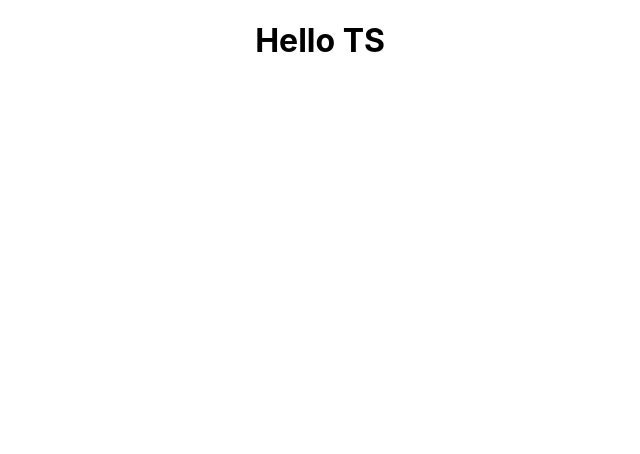
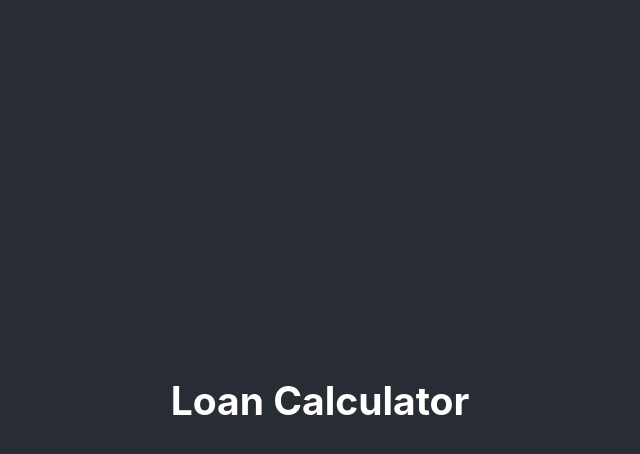
Before and after one commit to Axhar85/loan-calculator, a React (Create React App) app: page / in a window 1280 px wide. Shown: the top 454 px of the page, without its empty margins (320-960 px from the left). Built offline with nearby package versions, Linux system fonts and the light colour scheme.

Commit message:
creating new elememnt loan calculator

```diff
--- a/src/App.tsx
+++ b/src/App.tsx
@@ -1,10 +1,12 @@
-
 import './App.css';
-
+import LoanCalculator from './LoanCalculator';
 function App() {
   return (
     <div className="App">
-      <h1>Hello TS</h1>
+      <header className="App-header">
+        <LoanCalculator />
+      </header>
+
     </div>
   );
 }
--- /dev/null
+++ b/src/LoanCalculator.tsx
@@ -0,0 +1,9 @@
+import React from 'react'
+
+export default function LoanCalculator() {
+    return (
+        <div>
+            <h2>Loan Calculator</h2>
+        </div>
+    )
+};
```
